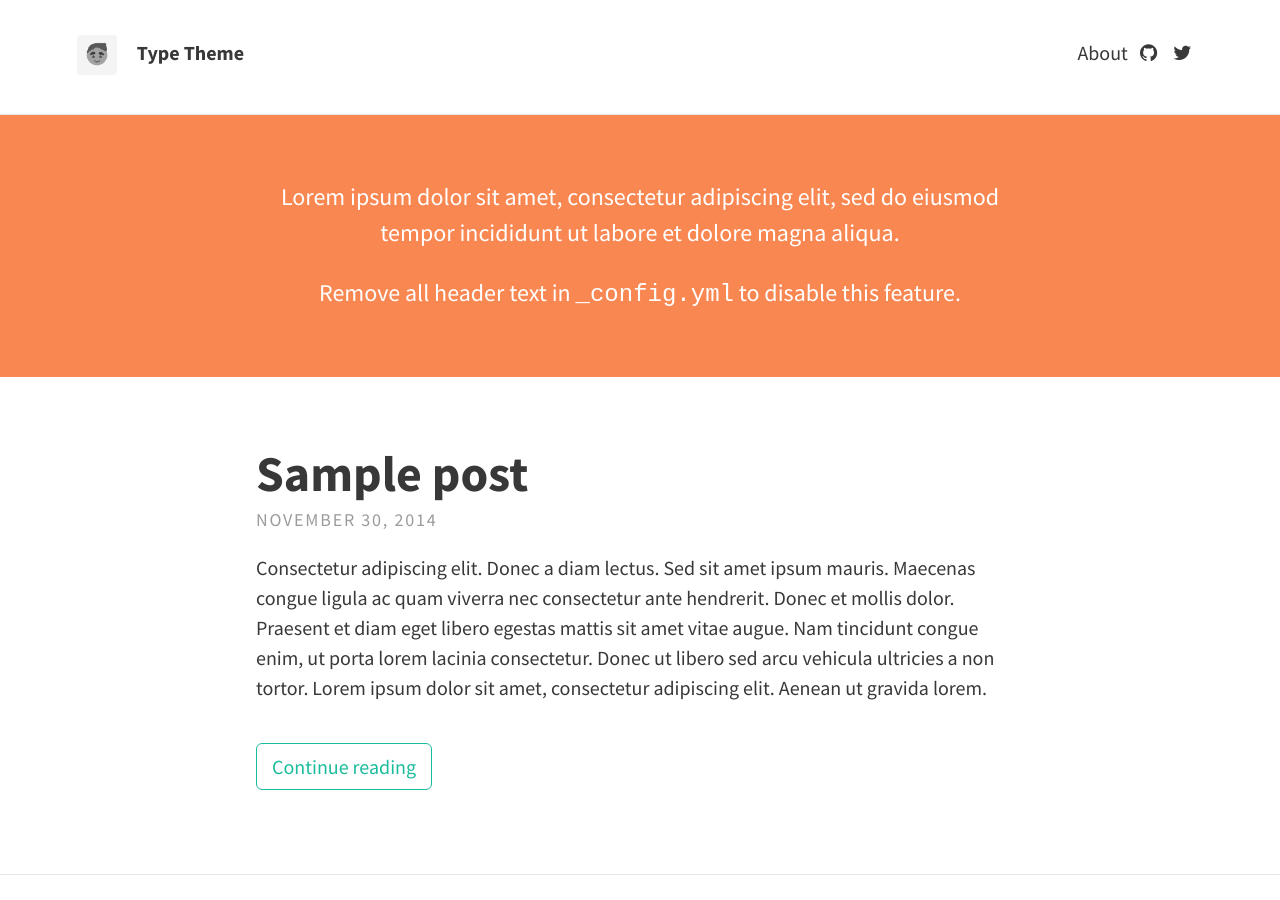
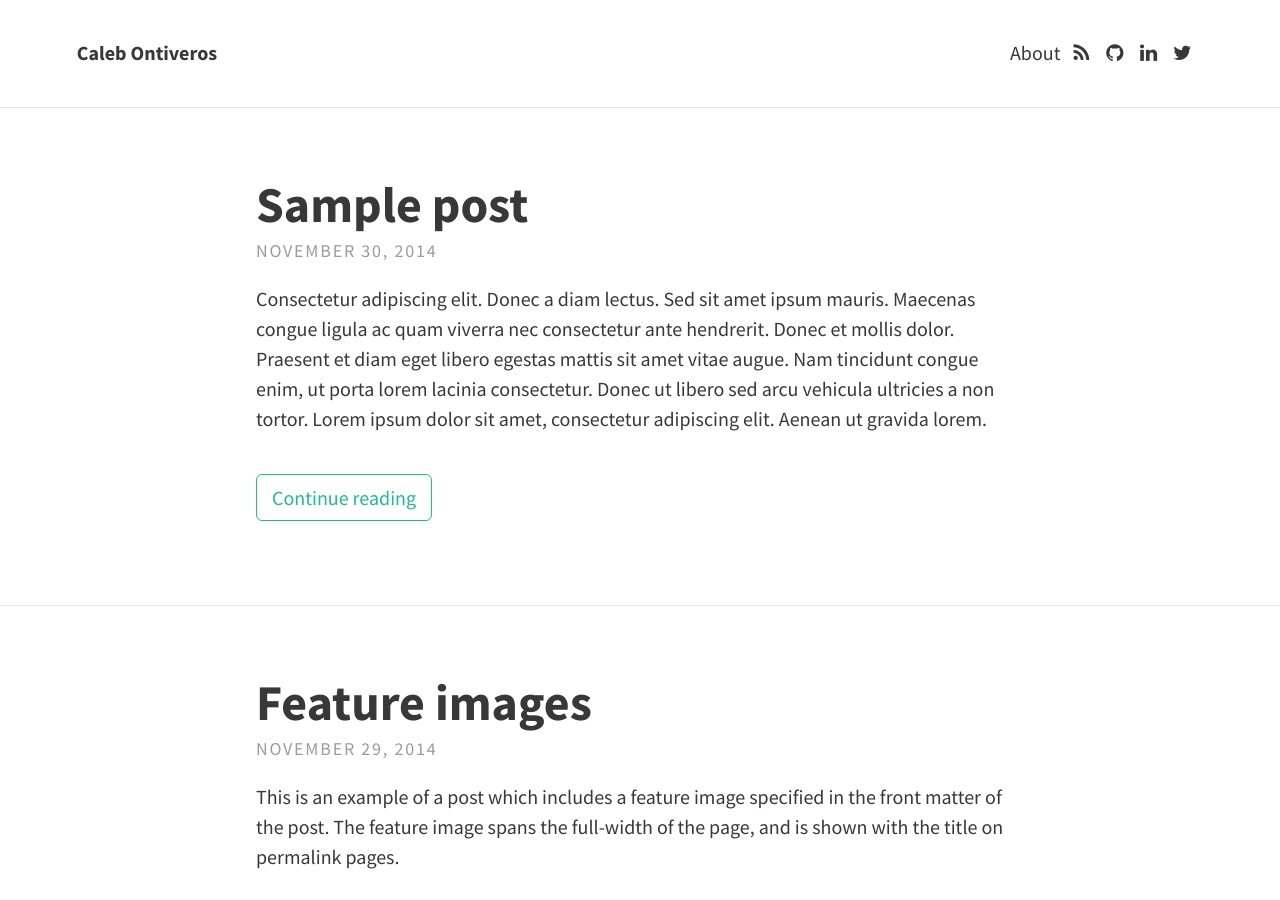
Before and after one commit to calebomusic/calebomusic.github.io, a Jekyll site: the page built from index.html, in a window 1280 px wide and 900 px high. Built offline with Jekyll 4.4.1, drawn with Linux system fonts in a browser that asks for light colours; nearby versions of some CDN libraries; the list of posts is cut into pages by our own code.

Commit message:
Config site with new links, remove images

```diff
--- a/_config.yml
+++ b/_config.yml
@@ -1,43 +1,41 @@
 # SITE CONFIGURATION
 baseurl: "" # the subpath of your site, e.g. /blog/
-url: "http://example.com" # the base hostname & protocol for your site
+url: "https://calebomusic.github.io" # the base hostname & protocol for your site
 
 # THEME-SPECIFIC CONFIGURATION
 theme_settings:
   # Meta
-  title: Type Theme
-  avatar: avatar.png
+  title: Caleb Ontiveros
+  avatar:
   gravatar: # Email MD5 hash
   description: "A website with blog posts and pages" # used by search engines
 
   # Header and footer text
-  header_text: >
-     <p>Lorem ipsum dolor sit amet, consectetur adipiscing elit, sed do eiusmod tempor incididunt ut labore et dolore magna aliqua.</p>
+  header_text:
 
-     <p>Remove all header text in <code>_config.yml</code> to disable this feature.</p>
   header_text_feature_image:
   footer_text: >
    Powered by <a href="http://jekyllrb.com">Jekyll</a> with <a href="https://rohanchandra.github.io/project/type/">Type Theme</a>
 
   # Icons
-  rss: false
+  rss: true
   email_address: # Full email address, e.g. "sam@example.com"
   behance:
   bitbucket:
   dribbble:
   facebook:
   flickr:
-  github: "rohanchandra/type-theme"
+  github: "calebomusic"
   google_plus:
   instagram:
-  linkedin:  # Full URL
+  linkedin: https://www.linkedin.com/in/caleb-ontiveros
   pinterest:
   reddit:
   soundcloud:
   stack_exchange:  # Full URL
   steam:
   tumblr:
-  twitter: "twitter"
+  twitter: "cleboomusic"
   wordpress:
   youtube:
 
@@ -57,7 +55,7 @@
 
   # Colours, typography and padding
   # Open the "_sass > base" folder, and open "_variables.scss"
-  google_fonts: "Source+Sans+Pro:400,700,700italic,400italic"
+  google_fonts: "Dosis:400,700|Source+Sans+Pro:400,700,700italic,400italic"
 
   # Post navigation
   post_navigation: false
```
